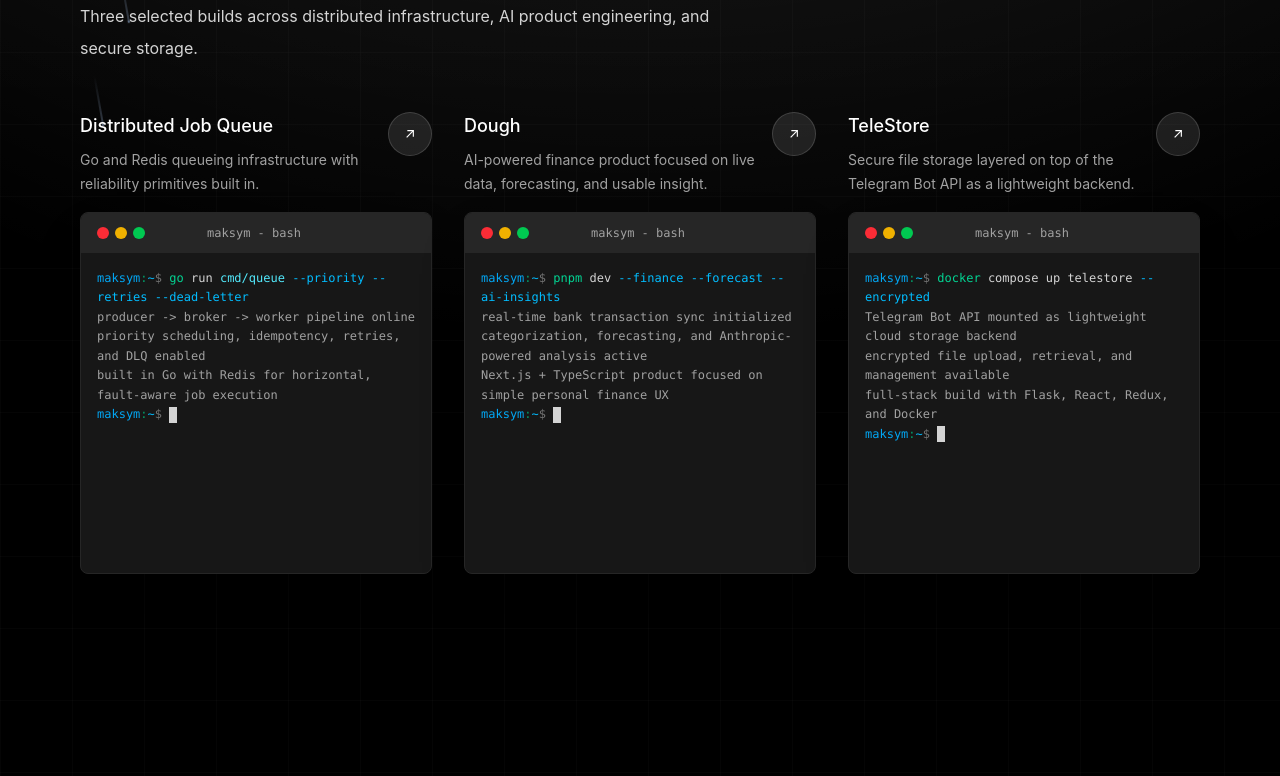
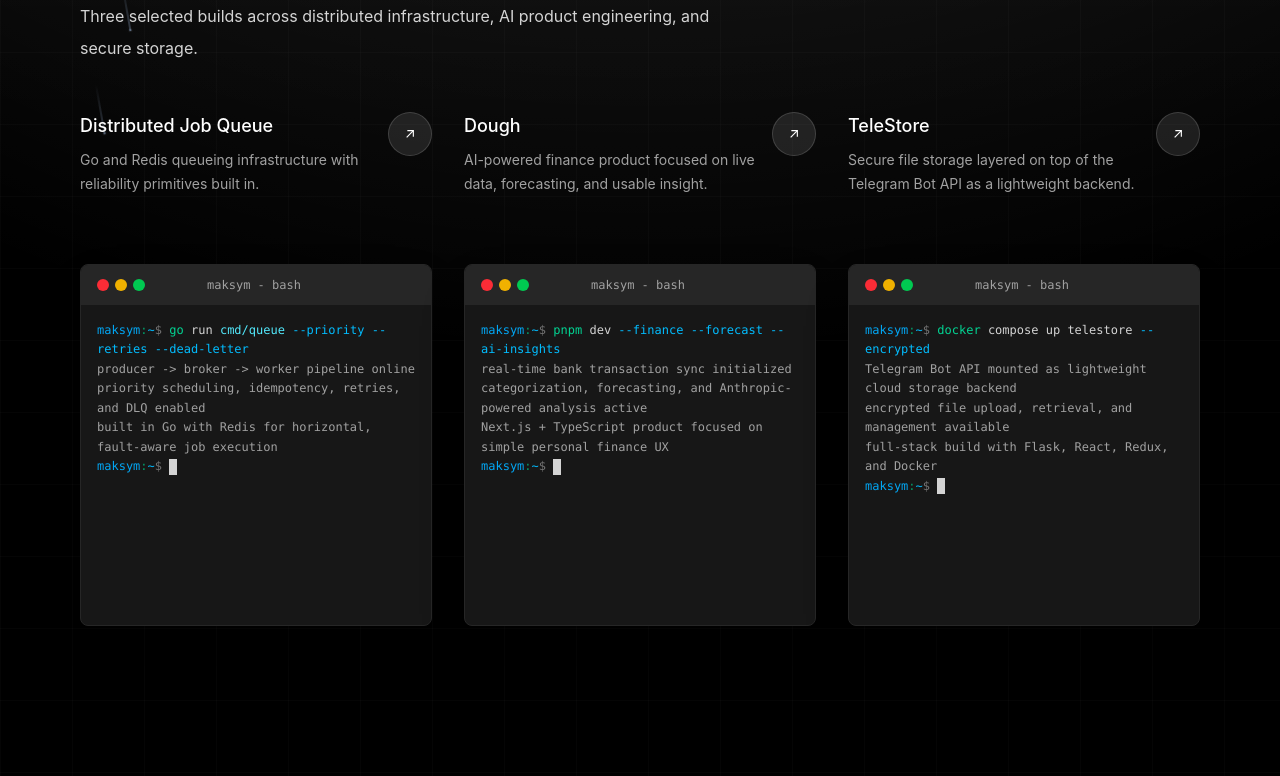
Before and after one commit to 1mpossible-code/1mpossible-code.github.io, a React (Vite) app: page / in a window 1280 px wide. Shown: the part 1244-2020 px from the top of the page. Built offline with nearby package versions, Linux system fonts and the light colour scheme.

Commit message:
feat: alignment fix

```diff
--- a/src/App.jsx
+++ b/src/App.jsx
@@ -612,7 +612,7 @@ function App() {
                   transition={{ duration: 0.45, delay: index * 0.08 }}
                   className="space-y-4"
                 >
-                  <div className="flex items-start justify-between gap-4">
+                  <div className="flex min-h-[8.5rem] items-start justify-between gap-4">
                     <div>
                       <h3 className="text-lg font-medium text-white">{project.title}</h3>
                       <p className="mt-2 max-w-sm text-sm leading-6 text-neutral-400">{project.blurb}</p>
```
